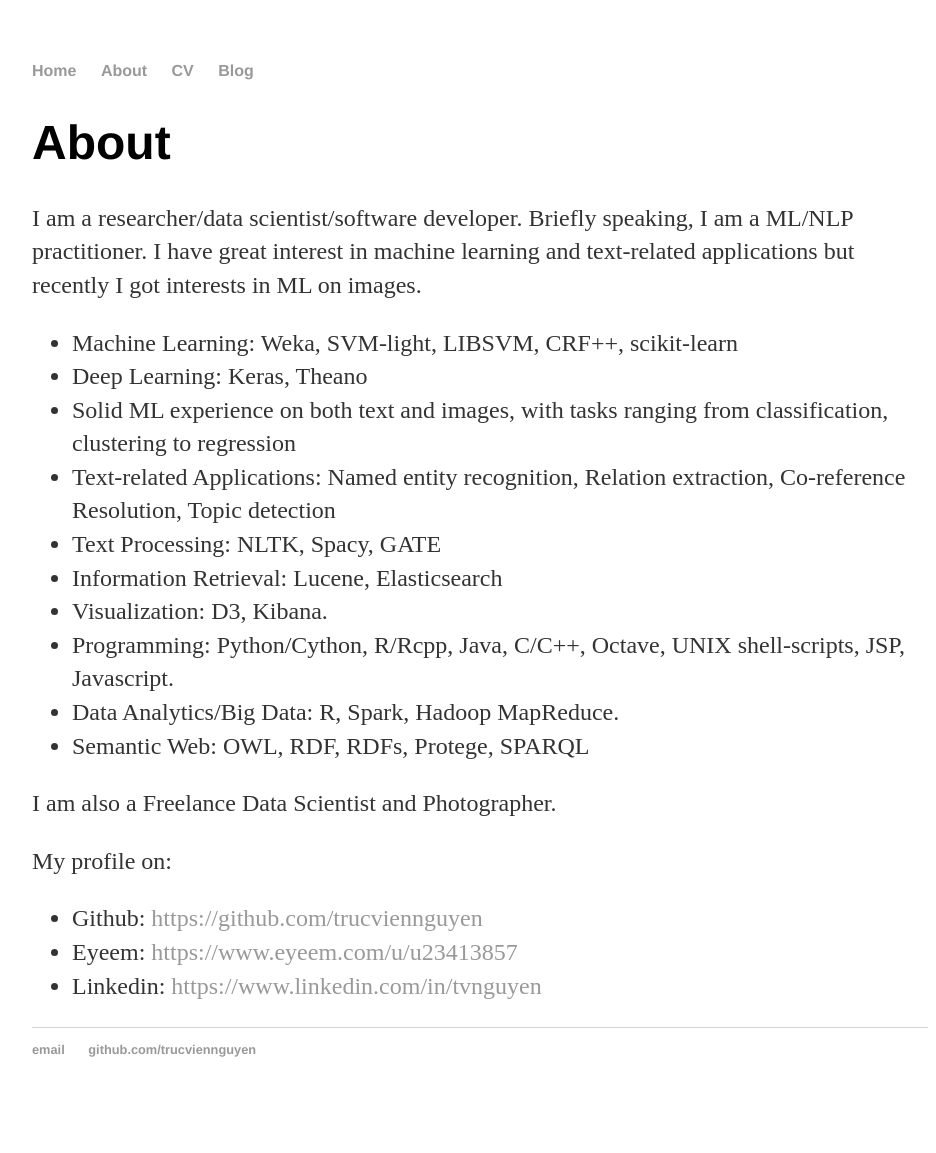
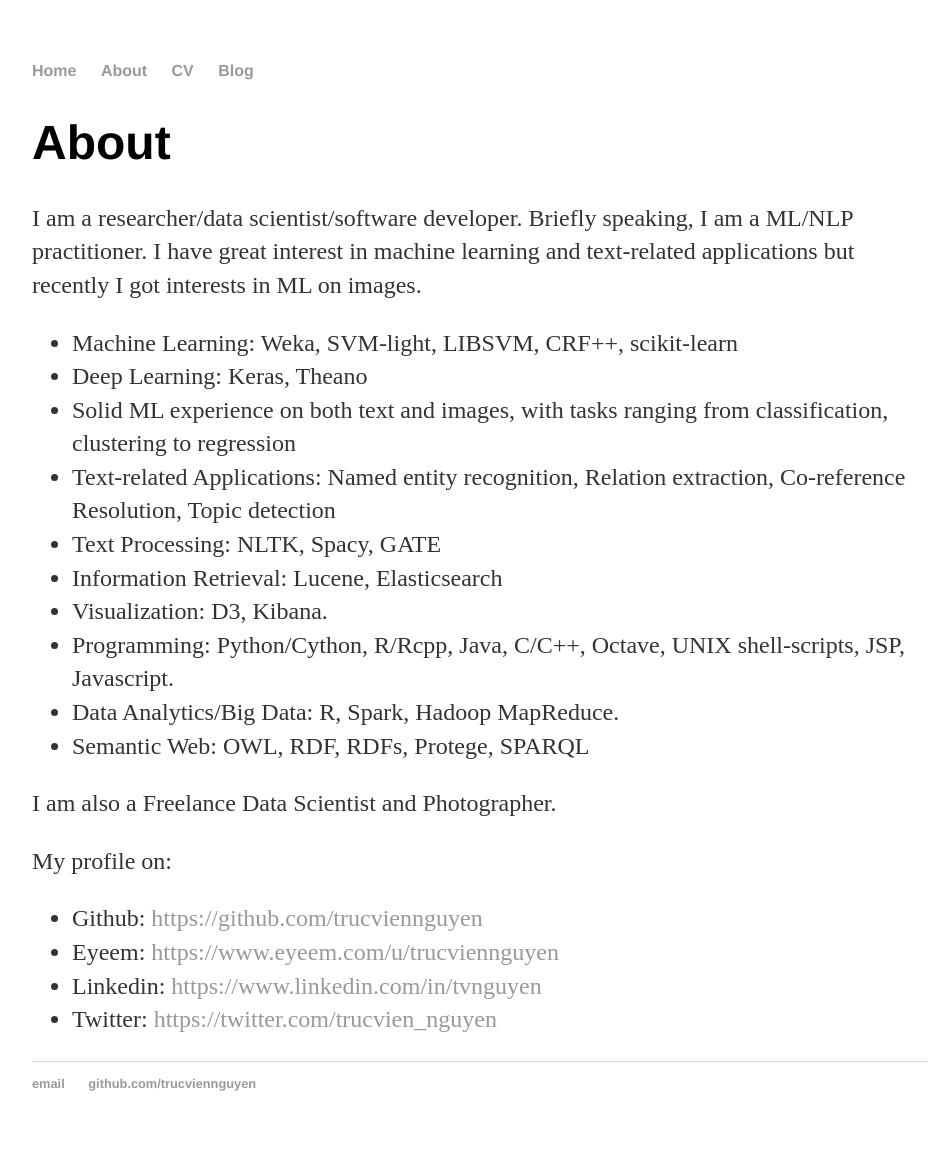
Before and after one commit to trucviennguyen/trucviennguyen.github.io, a Jekyll site: the page built from about/index.html, in a window 1280 px wide. Shown: the whole page, without its empty margins (160-1096 px from the left). Built offline with Jekyll 4.4.1, drawn with Linux system fonts in a browser that asks for light colours; before the commit the page ends 1119 px from its top, so only the background shows below that.

Commit message:
Updating blog posts.

```diff
--- a/about/index.html
+++ b/about/index.html
@@ -25,8 +25,10 @@
 
 			<ul class="contacts">
 				<li>Github: <a href="https://github.com/trucviennguyen">https://github.com/trucviennguyen</a></li>
-				<li>Eyeem: <a href="https://www.eyeem.com/u/u23413857">https://www.eyeem.com/u/u23413857</a></li>
+				<li>Eyeem: <a href="https://www.eyeem.com/u/u23413857">https://www.eyeem.com/u/trucviennguyen</a></li>
 				<li>Linkedin: <a href="https://www.linkedin.com/in/tvnguyen">https://www.linkedin.com/in/tvnguyen</a></li>
+				<li>Twitter: <a href="https://twitter.com/trucvien_nguyen">https://twitter.com/trucvien_nguyen</a></li>
+
 				</ul>
 
 		</div>
```
